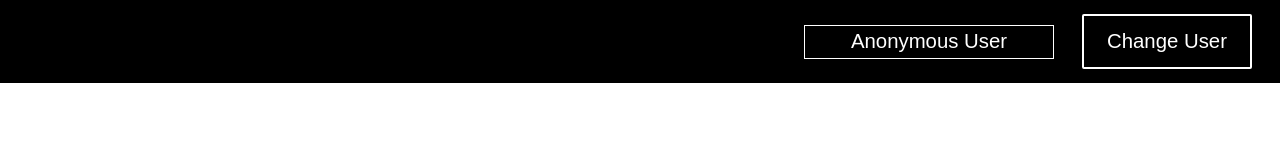
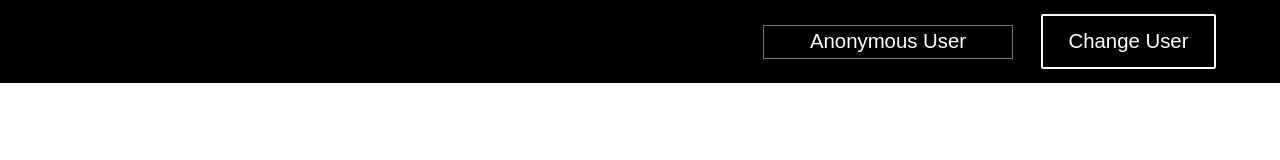
Before and after one commit to maxtclaw/public-list, a React (Create React App) app: page / in a window 1280 px wide. Shown: the top 160 px of the page. Built offline with nearby package versions, Linux system fonts and the light colour scheme; no server answers; the database is empty.

Commit message:
added wrapper to userlogin, and changed adjusted colours

```diff
--- a/src/App.css
+++ b/src/App.css
@@ -181,14 +181,18 @@ header h1 {
 /* #region Display User login Styling */
 .displayUserLogin {
 	background-color: var(--colorBlack);
-	padding: calc(0.5 * var(--spacing)) var(--spacing);
+}
+
+.displayUserLogin .wrapper{
+	background-color: var(--colorBlack);
+	padding: calc(0.5 * var(--spacing)) 0;
 	color: var(--colorWhite);
 
 	display: flex;
 	flex-direction: row;
 	justify-content: flex-end;
 	align-items: center;
-	gap: var(--spacing)
+	gap: var(--spacing);
 }
 
 .displayUserLogin input {
@@ -196,12 +200,17 @@ header h1 {
 	flex-shrink: 1;
 	width: 0;
 	max-width: 250px;
-	min-width: 185px;
+	min-width: 180px;
 	border-color: var(--colorWhite);
 }
 
+.displayUserLogin input:disabled {
+	border-color: var(--colorTextSecondary);
+	color: var(--colorWhite)
+}
+
 .displayUserLogin button {
-	width: 170px;
+	width: 175px;
 }
 /* #endregion */
 
--- a/src/App.js
+++ b/src/App.js
@@ -58,11 +58,13 @@ function App() {
 						<h2 className='italic colorTextSecondary'>Confirm your user to continue viewing lists</h2>
 					</div> :
 						<main>
+							{/* List Section */}
 							<section>
 								<DisplayCreateList dbRef={dbRef} userKey={userKey} setListKey={setListKey} />
 								<DisplayLists database={database} listsObject={listsObject} userKey={userKey} listKey={listKey} setListKey={setListKey} />
 							</section>
 
+							{/* List Item Section */}
 							<section>
 								{
 									// Display list items only if there is a list is selected
--- a/src/components/DisplayUserLogin.js
+++ b/src/components/DisplayUserLogin.js
@@ -49,12 +49,14 @@ export default function DisplayUserLogin({ userKey, setUserKey, isEditingUser, s
 
     return (
         <form onSubmit={handleSubmitUser} className="displayUserLogin">
+            <div className="wrapper">
                 <label htmlFor="user" className="sr-only">Current User</label>
                 <input type="text" id="user" onChange={handleUserChange} value={userInput} placeholder='Anonymous User' disabled={ isEditingUser ? null : 'disabled'} />
                 {
                     isEditingUser ? <button type="submit" className="buttonSquare">Set User</button>
                     : <button type='button' className="buttonSquare" onClick={handleSetIsEditingUser}>Change User</button>
                 }
+            </div>
         </form>
     )
 }
```
Lines whose indentation alone changed are shown as unchanged.
